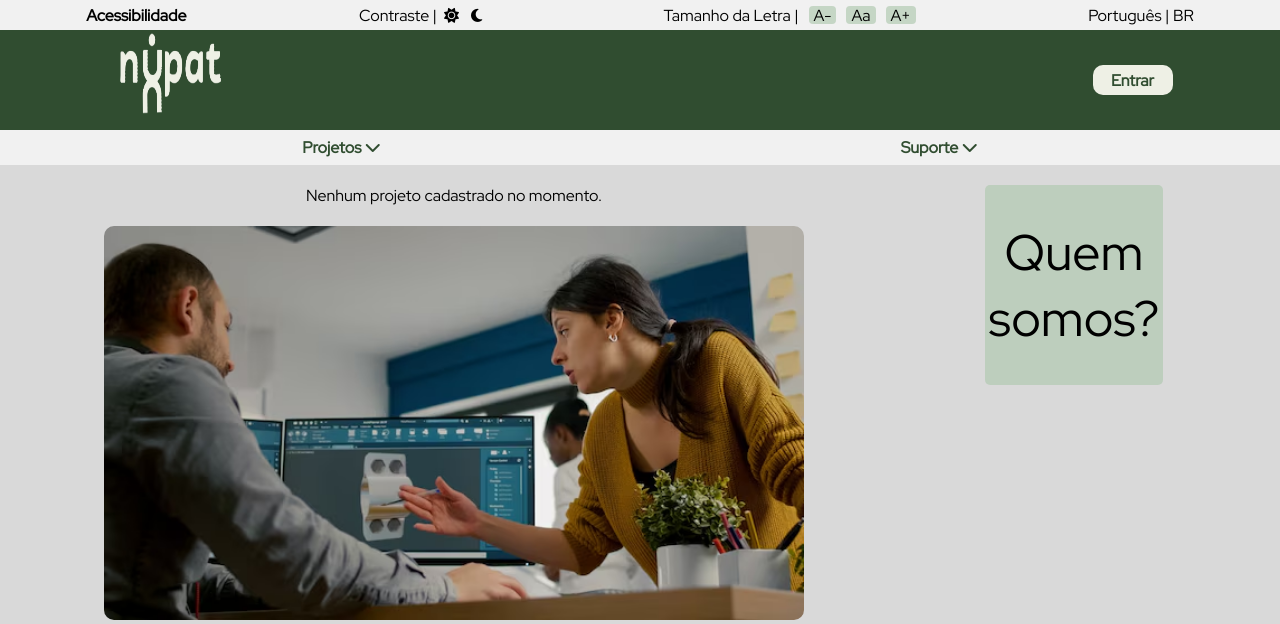
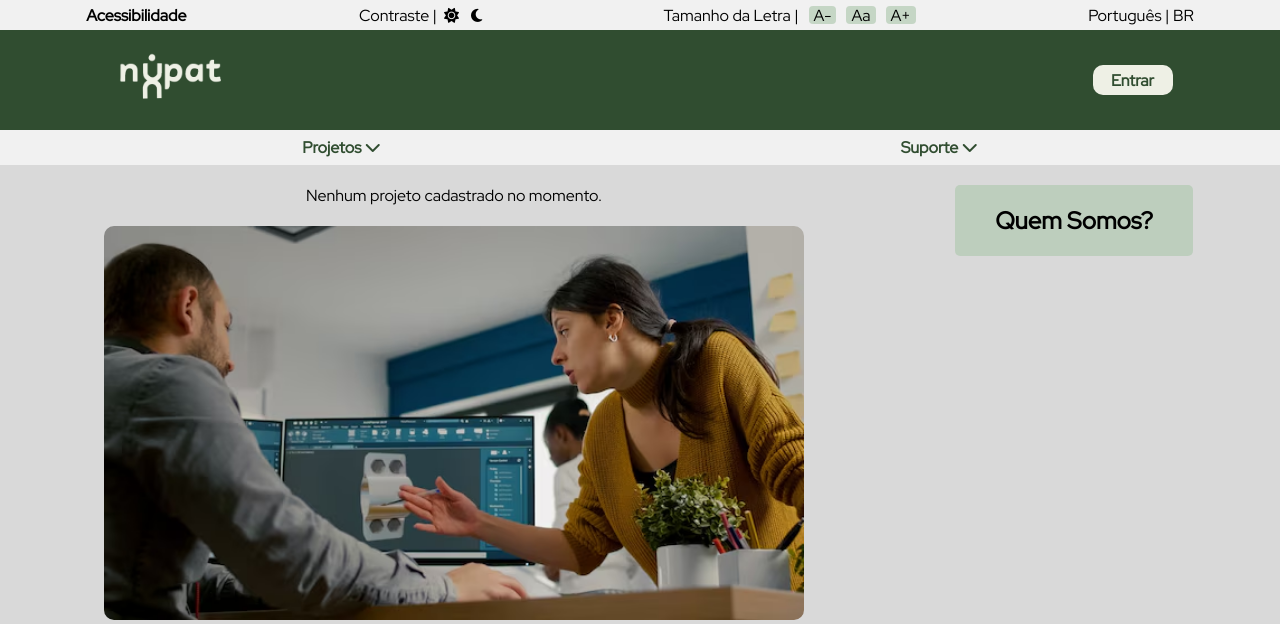
Before and after one commit to PhilipeMuzzi/NUPAT, a Django app: page / in a window 1280 px wide. Shown: the top 624 px of the page. Run offline with Django 4.2, Linux system fonts and the light colour scheme; data that the repository does not hold is empty; some libraries are stand-ins or nearby versions.

Commit message:
fazendo a parte da responsividade na area principal do sistema

```diff
--- a/core/static/css/header.css
+++ b/core/static/css/header.css
@@ -195,10 +195,6 @@ nav ul {
 .menu img {
     width: 120px;
     height: 100px;
-<<<<<<< HEAD
-=======
-    margin-left: -6rem;
->>>>>>> c6e053f6e0bba1644f51cb29600540fd06271b5a
     object-fit: contain;
 }
 
@@ -299,3 +295,17 @@ nav ul {
 .submenu ul ul li a {
     display: block;
 }
+@media screen and (max-width:450px) {
+    .cbc-acessibilidade {
+        height: 80px;
+    }
+
+    .menu .profile {
+        margin-left: 0;
+    }
+    .submenu ul{
+        gap: 100px;
+    }
+
+
+}
--- a/core/static/css/principal.css
+++ b/core/static/css/principal.css
@@ -224,23 +224,15 @@
 
 
 .nupat {
-    width: 60%;
-    height: 200px;
+    width: 80%;
+    height: auto;
+    padding: 20px;
     background-color: var(--verdefraco);
     border-radius: 5px;
     display: flex;
     align-items: center;
     justify-content: center;
 }
-
-.nupat p {
-    font-size: 50px;
-    text-align: center;
-}
-
-
-
-
 
 main {
     width: 30%;
@@ -458,19 +450,15 @@ section.slider {
         display: none;
     }
 
-    .container {
-        grid-template-areas:
-            "primeiro-corpo"
-            "segundo-corpo";
-
-    }
 
     /* Rodape */
     .primeiro-rodape {
         height: 100%;
         color: white;
     }
-
+    .nupat h2 {
+        font-size: 12px;
+    }
     .img-dados {
         display: block;
     }
--- a/core/templates/index.html
+++ b/core/templates/index.html
@@ -91,7 +91,7 @@
 <div class="segundo-corpo"> <!-- segundo corpo -->
     <div class="nupat">
         <a href="{% url 'quem_somos' %}">
-            <p> Quem somos?</p>
+            <h2>Quem Somos?</h2>
         </a>
     </div>
 </div>
```
